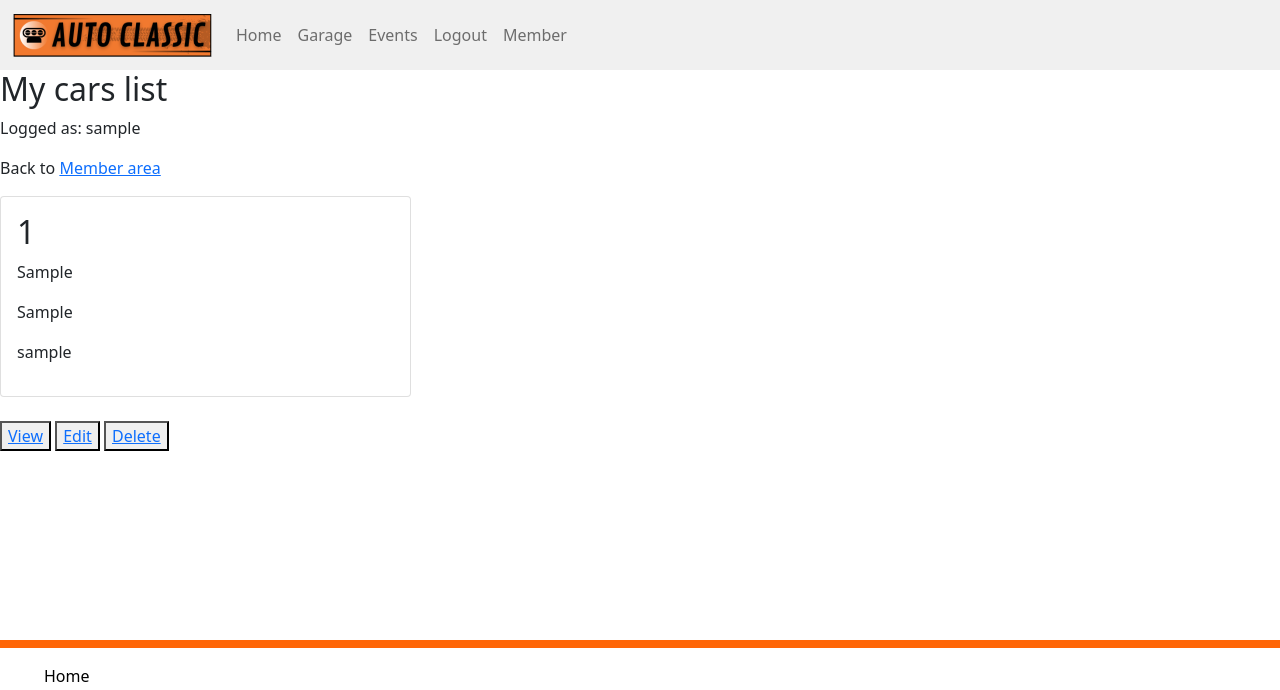
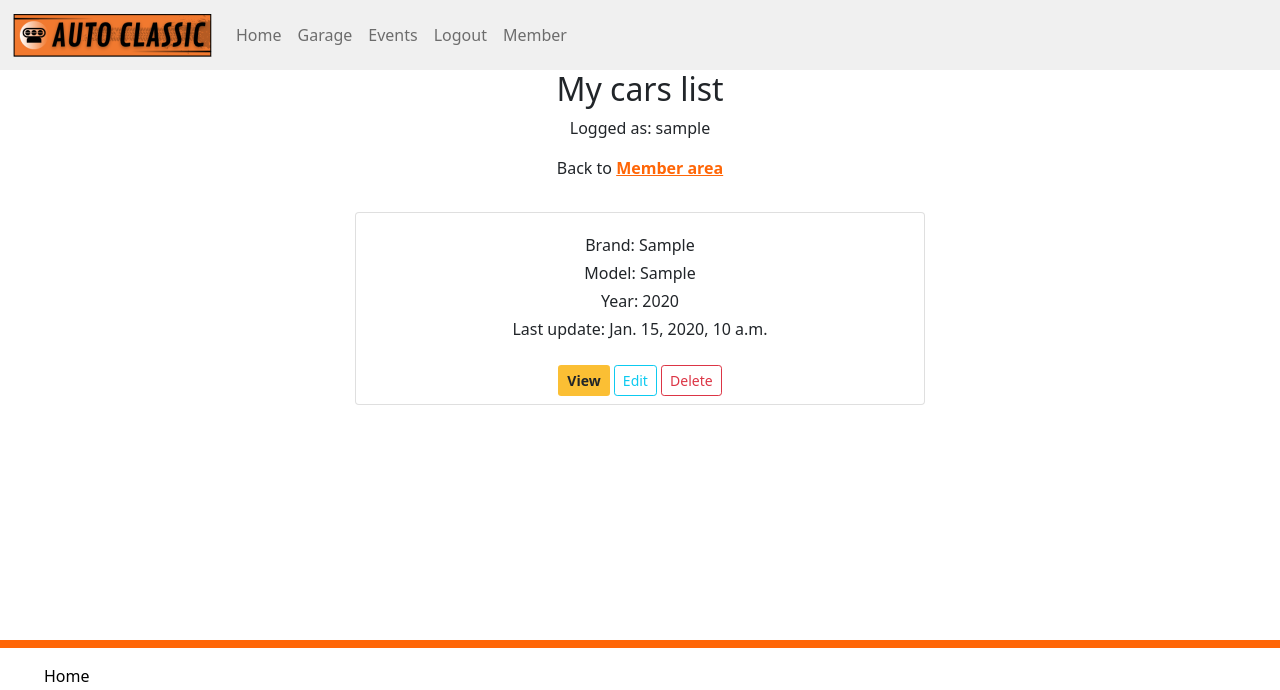
Before and after one commit to guisgrande/fourth-project-ci, a Django app: page /membercars/ in a window 1280 px wide. Shown: the top 690 px of the page. Run offline with Django 3.2, Linux system fonts and the light colour scheme; a user stored in the database is signed in; tables that the repository leaves empty hold one stand-in row (values such as "Sample post"); some libraries are stand-ins or nearby versions.

Commit message:
Add style to user cars page

```diff
--- a/templates/members/user_cars.html
+++ b/templates/members/user_cars.html
@@ -2,38 +2,41 @@
 {% load i18n %}
 {% block content %}
 
+<div class="container text-center">
     <h2>My cars list</h2>
+</div>
 
 {% if user.is_authenticated %}
 {% load account %}
 
+<div class="container text-center">
     <p>Logged as: {% user_display user %}</p>
-<p>Back to <a href="{% url 'members' %}">Member area</a></p>
+    <p>Back to <a class="btn-three" href="{% url 'members' %}">Member area</a></p>
+</div>
 
-<div class="col-12 mt-3 left">
-    <div class="row">
+<div class="container text-center d-flex flex-column">
+    <div class="row d-flex justify-content-center">
             {% for car in user_car_list %}
-        <div class="col-md-4">
-            <div class="card mb-4">
-                <div class="card-body">
-                        <h2>{{ car.car_id }}</h2>
-                        <p>{{ car.brand}}</p>
-                        <p>{{ car.model }}</p>
-                        <p>{{ car.username }}</p>
+            <div id="card-hold" class="card mb-4 m-3 col-lg-6">
+                <div class="card-body m-1">
+                    <p class="mb-1">Brand: {{ car.brand}}</p>
+                    <p class="mb-1">Model: {{ car.model }}</p>
+                    <p class="mb-1">Year: {{ car.year }}</p>
+                    <p class="mb-1">Last update: {{ car.updated_on }}</p>
                 </div>
-            </div>
-            <div>
-                <button><a href="{% url 'car_detail' car.slug %}">View</a></button>
-                <button><a href="{% url 'edit_car' car.slug %}">Edit</a></button>
-                <button><a href="{% url 'delete_car' car.slug %}">Delete</a></button>
+                <div class="container text-center mb-2">
+                    <a class="btn btn-card btn-sm" href="{% url 'car_detail' car.slug %}">View</a>
+                    <a class="btn btn-outline-info btn-sm" href="{% url 'edit_car' car.slug %}">Edit</a>
+                    <a class="btn btn-outline-danger btn-sm" href="{% url 'delete_car' car.slug %}">Delete</a>
                 </div>
             </div>
             {% if forloop.counter|divisibleby:1 %}
             </div>
-    <div class="row">
+            <div class="row d-flex justify-content-center">
             {% endif %}
             {% endfor %}
             </div>
     </div>
+</div>
 {% endif %}
 {%endblock%}
```
Lines whose indentation alone changed are shown as unchanged.
